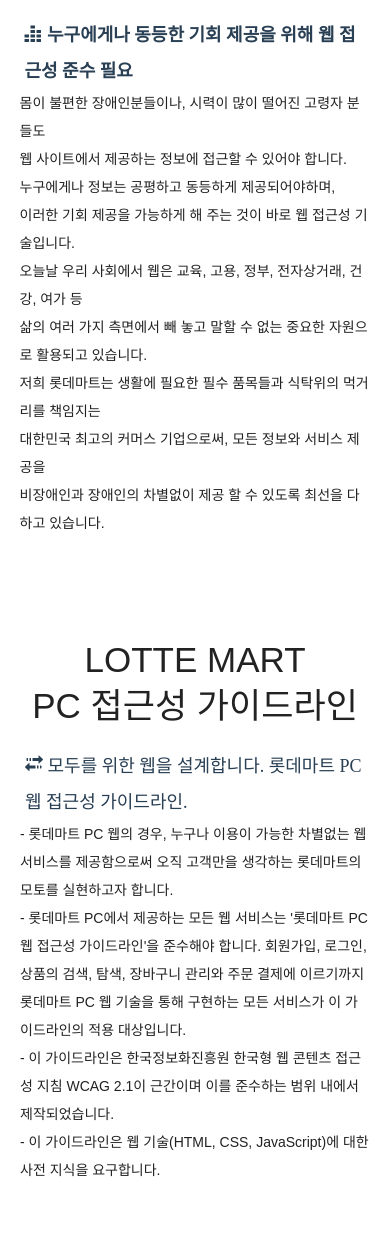
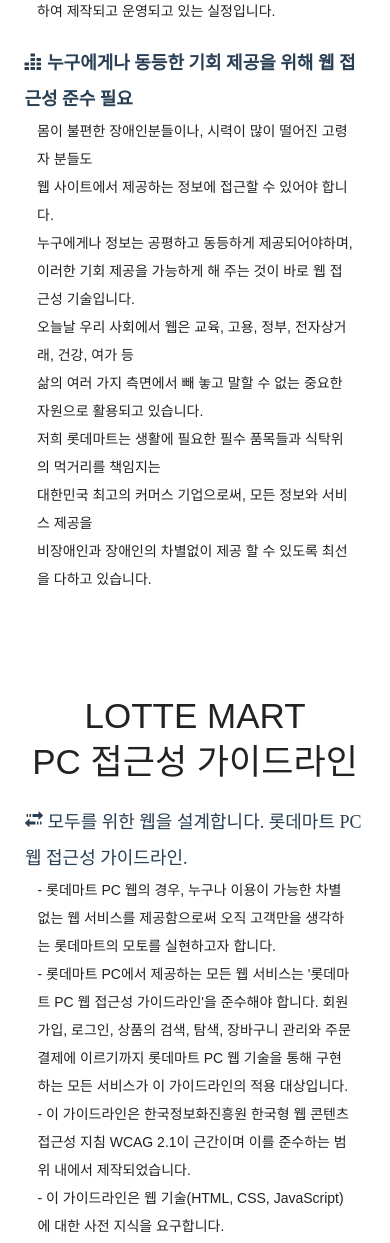
Before and after one commit to LotteWac/LotteWac.github.io, a plain HTML site: page index.html in a window 390 px wide. Shown: the part 2792-4035 px from the top of the page. Drawn offline with nearby package versions, Linux system fonts and the light colour scheme; a script that the page names is missing; a web font is replaced by a local one.

Commit message:
190211
commit

```diff
--- a/css/assets/wac.css
+++ b/css/assets/wac.css
@@ -496,10 +496,11 @@ button:focus{border:1px solid #293fff!important;}
 
     .index #whyWac{padding-top: 100px; height: unset;}
         .index #whyWac dl dt{font-size: 18px;}
-        .index #whyWac dl dd{padding: 0; font-size: 14px;}
+        .index #whyWac dl dd{width:90%; margin:0 auto; padding: 0; font-size: 14px;}
 
     .index #wacGuideLine{padding-top: 100px; height: unset; text-align: left;}
         .index #wacGuideLine p{font-size: 18px;}
+        .index #wacGuideLine .guide-list{width:90%; margin:0 auto;}
         .index #wacGuideLine .guide-list li {font-size: 14px;}
     .index #wacIntro {padding-top: 100px; height: unset;}
     .index #wacIntro p{font-size: 15px;}
```
